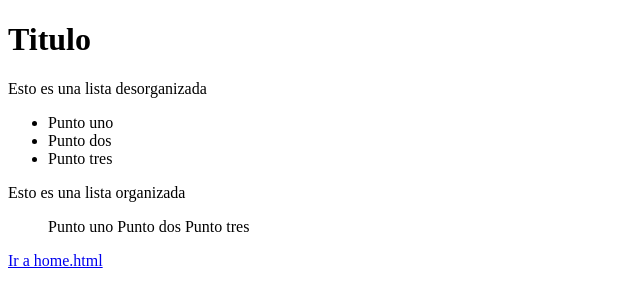
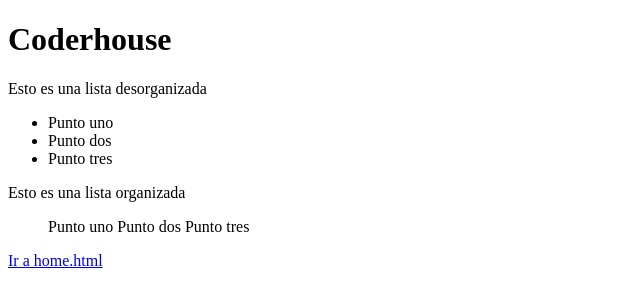
Before and after one commit to ianma15/MiProyecto, a plain HTML site: page index.html in a window 1280 px wide. Shown: the whole page, without its empty margins (0-640 px from the left). Drawn offline with Linux system fonts and the light colour scheme.

Commit message:
Cambios hechos en index.html y se crea README

```diff
--- a/index.html
+++ b/index.html
@@ -6,7 +6,7 @@
     <title>MiProyecto</title>
 </head>
 <body>
-    <h1>Titulo</h1> <!--header-->
+    <h1>Coderhouse</h1> <!--header-->
     <p>Esto es una lista desorganizada</p>  <!--parrafo-->
     <ul>    <!--unorganised list-->
         <li>Punto uno</li>   <!--list item-->
```
Also changed, not shown: 1 other file.
